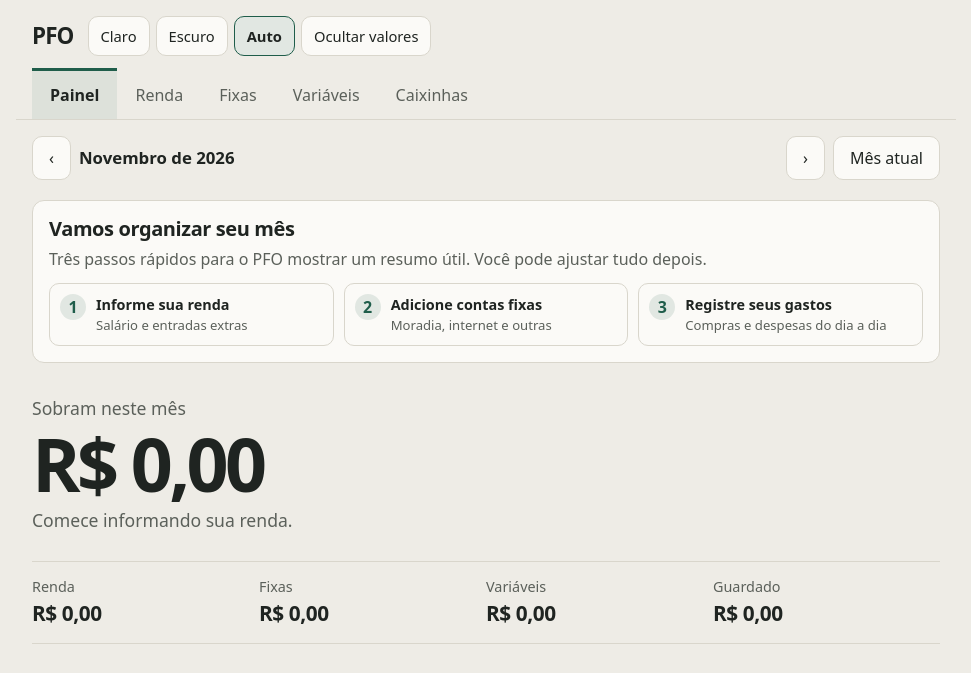
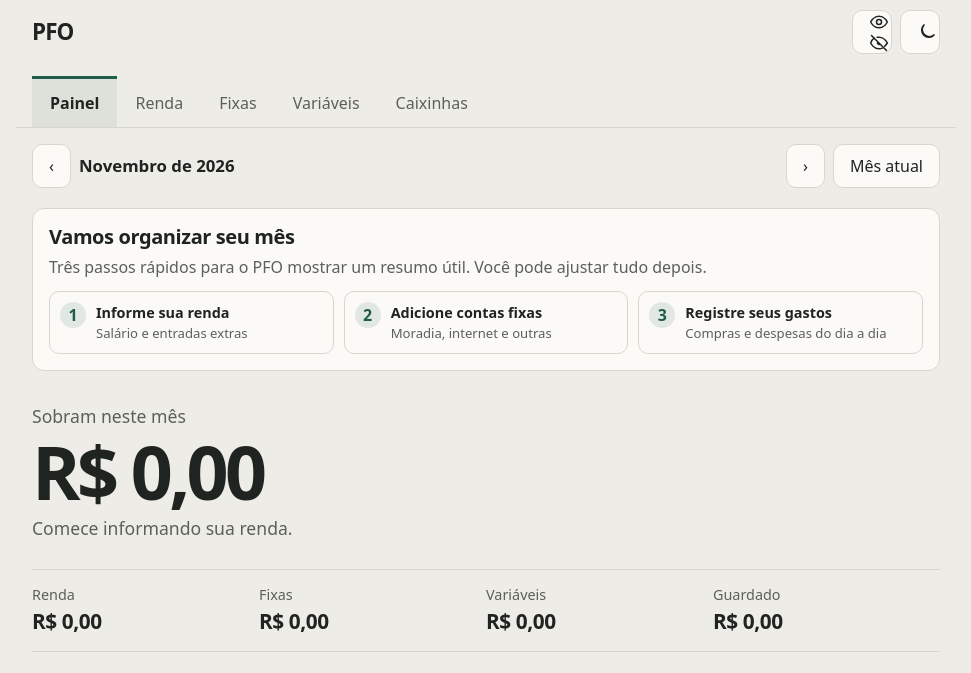
Before and after one commit to realdevboy/PFO, a plain HTML site: page index.html in a window 1280 px wide. Shown: the top 673 px of the page, without its empty margins (154-1125 px from the left). Drawn offline with Linux system fonts and the light colour scheme.

Commit message:
Simplifica controles de tema e privacidade

```diff
--- a/index.html
+++ b/index.html
@@ -18,23 +18,22 @@ b,strong{font-weight:600}.mut{color:var(--mut)}.n{font-variant-numeric:tabular-n
 .skip{position:absolute;left:-999px}.skip:focus{left:8px;top:8px;background:var(--sf);padding:8px;z-index:9}
 .sr{position:absolute;width:1px;height:1px;overflow:hidden;clip:rect(0 0 0 0)}
 :focus-visible{outline:3px solid var(--ac);outline-offset:2px}
-header .w{display:flex;justify-content:space-between;align-items:center;padding-top:16px;padding-bottom:4px}
+header .w{display:grid;grid-template-columns:1fr auto;align-items:center;gap:6px 12px;padding-top:10px;padding-bottom:8px}
 .brand{font-size:1.4rem;font-weight:600;letter-spacing:-.04em}
-.brandset{display:flex;align-items:center;gap:14px}.toptools{display:flex;gap:6px;flex-wrap:wrap}.toptools .btn{min-height:40px;padding:0 10px;font-size:.9rem}
-body.private .n,body.private .big,body.private .stats strong,body.private .goal .money,body.private .goal>div>strong,body.private .salary-total strong,body.private .calc-result strong{filter:blur(8px);user-select:none}body.private .donut svg text{opacity:0}
+.toptools{display:flex;align-items:center;gap:8px}.icon-btn{display:grid;place-items:center;width:40px;height:40px;min-height:40px;padding:0;border-radius:10px}.icon-btn svg{width:20px;height:20px;fill:none;stroke:currentColor;stroke-width:1.8;stroke-linecap:round;stroke-linejoin:round}.icon-btn .icon-sun{display:none}#theme-toggle[data-current-theme="dark"] .icon-sun{display:block}#theme-toggle[data-current-theme="dark"] .icon-moon{display:none}header #warn{grid-column:1/-1}#theme-toggle{grid-column:2;grid-row:1}.toptools #privacy-toggle{grid-column:1;grid-row:1}
 .salary-schedule{margin:0 0 20px;padding:0;list-style:none}.salary-schedule li{display:flex;justify-content:space-between;gap:8px;padding:8px 0;border-bottom:1px solid var(--ln)}
 .calc-result{display:grid;grid-template-columns:repeat(auto-fit,minmax(150px,1fr));gap:12px;margin-top:10px}.calc-result div{padding:12px;border:1px solid var(--ln);border-radius:8px}.calc-result span{display:block;color:var(--mut);font-size:.88rem}.calc-result strong{font-variant-numeric:tabular-nums}
 nav{position:fixed;left:0;right:0;bottom:0;display:flex;background:var(--sf);border-top:1px solid var(--ln);padding-bottom:env(safe-area-inset-bottom);z-index:5}
 nav a{flex:1;text-align:center;padding:14px 2px;min-height:48px;color:var(--mut);text-decoration:none;font-size:.88rem;border-top:3px solid transparent}
 nav a[aria-current=page]{color:var(--ink);font-weight:600;border-top-color:var(--ac);background:color-mix(in srgb,var(--ac) 8%,transparent)}
 @media(min-width:760px){nav{position:static;max-width:940px;margin:8px auto 0;border:0;border-bottom:1px solid var(--ln);background:none;padding:0 16px}nav a{flex:none;padding:12px 18px;font-size:1rem}body{padding-bottom:24px}}
-@media(max-width:520px){header .w{align-items:flex-start;flex-direction:column;gap:8px}.brandset{align-items:flex-start;flex-direction:column;gap:8px}.toptools .btn{padding:0 8px}.startsteps{grid-template-columns:1fr}}
+@media(max-width:520px){header .w{grid-template-columns:1fr auto;align-items:center;gap:6px 8px}.toptools{gap:6px}.icon-btn{width:38px;height:38px;min-height:38px}.startsteps{grid-template-columns:1fr}}
 main{padding-top:16px;padding-bottom:16px}
 .mbar{display:flex;align-items:center;gap:8px;margin-bottom:20px}.mbar strong{flex:1;font-size:1.05rem}
 .btn{font:inherit;min-height:44px;padding:0 16px;border-radius:10px;border:1px solid var(--ln);background:var(--sf);color:var(--ink);cursor:pointer;touch-action:manipulation;transition:transform .1s,border-color .15s,background-color .15s}
 .btn:hover{border-color:var(--ac)}
 .btn:active{transform:scale(.97)}.btn.pri{background:var(--ac);color:var(--on);border-color:var(--ac);font-weight:600}.btn.sm{min-height:40px;padding:0 12px;font-size:.92rem}.btn.dan{color:var(--bad)}
-.toptools button[aria-pressed=true]{border-color:var(--ac);background:color-mix(in srgb,var(--ac) 12%,var(--sf));color:var(--ink);font-weight:600}
+.icon-btn[aria-pressed=true]{border-color:var(--ac);background:color-mix(in srgb,var(--ac) 10%,var(--sf))}
 .start{padding:16px;margin:0 0 24px;background:var(--sf);border:1px solid var(--ln);border-radius:var(--r)}.start h2{margin-bottom:6px}.start p{color:var(--mut)}.startsteps{display:grid;grid-template-columns:repeat(3,1fr);gap:10px;margin-top:12px}.startstep{display:flex;gap:10px;align-items:flex-start;padding:10px;border:1px solid var(--ln);border-radius:10px;color:var(--ink);text-decoration:none}.startstep:hover{border-color:var(--ac)}.startstep b{display:grid;place-items:center;flex:none;width:26px;height:26px;border-radius:50%;background:color-mix(in srgb,var(--ac) 12%,var(--sf));color:var(--ac)}.startstep span{font-size:.9rem}.startstep small{display:block;color:var(--mut);font-size:.82rem}
 .recurrence-fields[hidden]{display:none}
 .hero{padding:8px 0 28px}.hero p{font-size:1.1rem;color:var(--mut)}
@@ -75,7 +74,7 @@ footer{border-top:1px solid var(--ln);padding:20px 0 8px;font-size:.9rem;color:v
 </head>
 <body>
 <a class="skip" href="#main">Pular para o conteúdo</a>
-<header><div class="w"><div class="brandset"><h1 class="brand" translate="no">PFO</h1><div class="toptools" role="group" aria-label="Tema e privacidade"><button class="btn sm" type="button" data-theme-choice="light" aria-label="Ativar tema claro">Claro</button><button class="btn sm" type="button" data-theme-choice="dark" aria-label="Ativar tema escuro">Escuro</button><button class="btn sm" type="button" data-theme-choice="auto" aria-label="Usar tema do dispositivo">Auto</button><button class="btn sm" type="button" id="privacy-toggle" aria-pressed="false">Ocultar valores</button></div></div><span class="mut" id="warn" role="status"></span></div></header>
+<header><div class="w"><h1 class="brand" translate="no">PFO</h1><div class="toptools" role="group" aria-label="Tema e privacidade"><button class="btn icon-btn" type="button" id="privacy-toggle" aria-label="Ocultar valores" title="Ocultar valores" aria-pressed="false"><svg class="icon-eye-open" viewBox="0 0 24 24" aria-hidden="true"><path d="M2 12s3.6-7 10-7 10 7 10 7-3.6 7-10 7S2 12 2 12Z"/><circle cx="12" cy="12" r="3"/></svg><svg class="icon-eye-closed" viewBox="0 0 24 24" aria-hidden="true" hidden><path d="m3 3 18 18M10.6 10.6a2 2 0 0 0 2.8 2.8"/><path d="M9.9 5.2A10.8 10.8 0 0 1 12 5c6.4 0 10 7 10 7a15.8 15.8 0 0 1-3.1 3.8M6.2 6.2C3.5 8 2 12 2 12s3.6 7 10 7a10.5 10.5 0 0 0 4-.8"/></svg></button><button class="btn icon-btn" type="button" id="theme-toggle" data-current-theme="light" aria-label="Alternar para tema escuro" title="Alternar tema" aria-pressed="false"><svg class="icon-moon" viewBox="0 0 24 24" aria-hidden="true"><path d="M20.5 15.5A8.5 8.5 0 0 1 8.5 3.5 8.5 8.5 0 1 0 20.5 15.5Z"/></svg><svg class="icon-sun" viewBox="0 0 24 24" aria-hidden="true"><circle cx="12" cy="12" r="4"/><path d="M12 2v2m0 16v2M4.93 4.93l1.42 1.42m11.3 11.3 1.42 1.42M2 12h2m16 0h2M4.93 19.07l1.42-1.42m11.3-11.3 1.42-1.42"/></svg></button></div><span class="mut" id="warn" role="status"></span></div></header>
 <nav aria-label="Seções"><a href="#painel">Painel</a><a href="#renda">Renda</a><a href="#fixas">Fixas</a><a href="#variaveis">Variáveis</a><a href="#caixinhas">Caixinhas</a></nav>
 <div class="w"><main id="main" tabindex="-1"></main>
 <footer>
@@ -118,7 +117,7 @@ const recurrenceLabel=e=>{if(!e.rec)return"Pontual · "+ml(e.m);const f=e.freq||
 const benefitValues=()=>{const b=S.benefit||{mode:"clt",monthly:null,months:12},m=Math.max(0,Math.min(12,Number(b.months)||0)),base=Number.isInteger(b.monthly)?b.monthly:salaryAt(ui.m),thirteenth=Math.round(base*m/12),vacBase=Math.round(base*m/12),third=Math.round(vacBase/3);return{thirteenth,vacation:vacBase+third,monthlyReserve:Math.round((base+base*4/3)/12)}};
 function save(){try{localStorage.setItem(KEY,JSON.stringify(S))}catch(e){ok=false}$("#warn").textContent=ok?"":"Sem armazenamento neste navegador: exporte seus dados."}
 const commit=()=>{save();render()};
-let tt;function toast(m,undo){const t=$("#toast");t.innerHTML=`<span>${esc(m)}</span>`+(undo?'<button>Desfazer</button>':"");t.classList.add("on");if(undo)$("button",t).onclick=()=>{undo();t.classList.remove("on")};clearTimeout(tt);tt=setTimeout(()=>t.classList.remove("on"),6000)}
+let tt;function toast(m,undo){const t=$("#toast");t.innerHTML=`<span>${esc(m)}</span>`+(undo?'<button>Desfazer</button>':"");t.classList.add("on");maskPrivacy(document.body.classList.contains("private"));if(undo)$("button",t).onclick=()=>{undo();t.classList.remove("on")};clearTimeout(tt);tt=setTimeout(()=>t.classList.remove("on"),6000)}
 function del(k,id,msg){const snap=JSON.stringify(S);S[k]=S[k].filter(x=>x.id!==id);ui.edit=null;commit();toast(msg,()=>{S=JSON.parse(snap);commit()})}
 function calc(m){const inc=salaryAt(m)+S.extras.reduce((a,e)=>a+extraAmount(e,m),0),fx=S.fixed.reduce((a,f)=>a+f.amt,0),vr=S.vars.filter(v=>v.date.startsWith(m)),vt=vr.reduce((a,v)=>a+v.amt,0),
 sv=Math.max(0,S.goals.flatMap(g=>g.hist).filter(h=>!h.init&&h.d.startsWith(m)).reduce((a,h)=>a+h.amt,0)),cat={};
@@ -173,7 +172,7 @@ return`<article class="goal" style="--gc:${g.color}"><div class="gh">${ill(g.typ
 <form class="mov" data-form="mov" data-id="${g.id}"><label class="sr" for="m${g.id}">Valor da movimentação</label><input id="m${g.id}" name="amt" inputmode="decimal" placeholder="Valor" autocomplete="off"><button class="btn pri sm" value="in">Depositar</button><button class="btn sm" value="out">Retirar</button></form><span class="err" role="alert" id="e${g.id}"></span>
 <div class="fa" style="margin-bottom:8px">${acts("goals",g.id)}</div><details><summary>Histórico</summary><ul class="list">${g.hist.slice().reverse().slice(0,8).map(h=>`<li><span class="s">${dfmt(h.d)}, ${esc(h.n||(h.amt>0?"Depósito":"Retirada"))}</span><span class="n ${h.amt<0?"tag bad":""}">${fmt(h.amt)}</span></li>`).join("")}</ul></details></article>`}).join("")}</div>`:empty("Crie sua primeira caixinha: reserva, viagem, casa, estudos…")}</section>`};
 function bars(){$$(".bar i[data-id]").forEach(el=>{const id=el.dataset.id,p=+el.dataset.p,prev=bars.m[id]??0;el.style.transform=`scaleX(${prev})`;requestAnimationFrame(()=>{if(el.isConnected)el.style.transform=`scaleX(${p})`});bars.m[id]=p})}bars.m={};
-function render(){const m=$("#main");m.innerHTML=V[ui.v]();$$("nav a").forEach(a=>a.getAttribute("href")==="#"+ui.v?a.setAttribute("aria-current","page"):a.removeAttribute("aria-current"));bars();document.title="PFO: "+ui.v;
+function render(){const m=$("#main");m.innerHTML=V[ui.v]();$$("nav a").forEach(a=>a.getAttribute("href")==="#"+ui.v?a.setAttribute("aria-current","page"):a.removeAttribute("aria-current"));bars();maskPrivacy(document.body.classList.contains("private"));document.title="PFO: "+ui.v;
 const f=ui.focus||(ui.edit&&"[data-form] input,[data-form] select");ui.focus=null;if(f){const x=$(f,m);if(x)x.focus()}}
 const mainEl=$("#main");
 mainEl.addEventListener("click",e=>{const b=e.target.closest("[data-act]");if(!b)return;const a=b.dataset.act,k=b.dataset.k,id=b.dataset.id;
@@ -184,11 +183,13 @@ else if(a==="pay"){const f=S.fixed.find(x=>x.id===id);f.paid=f.paid||{};f.paid[u
 mainEl.addEventListener("input",e=>{if(e.target.closest("#benefit-form")){updateBenefits();return}if(e.target.id==="q"){ui.q=e.target.value;const p=e.target.selectionStart;ui.focus="#q";render();$("#q").setSelectionRange(p,p)}});
 mainEl.addEventListener("change",e=>{if(e.target.name==="rec"){const fields=e.target.form.querySelector(".recurrence-fields");if(fields)fields.hidden=!e.target.checked}else if(e.target.id==="fc"){ui.fc=e.target.value;render()}else if(e.target.closest("#benefit-form"))updateBenefits()});
 document.addEventListener("keydown",e=>{if(e.key==="Escape"&&ui.edit){ui.edit=null;render()}});
-function updateBenefits(){const f=$("#benefit-form");if(!f)return;const cents=pm(f.elements.monthly.value),months=Math.max(0,Math.min(12,Math.trunc(Number(f.elements.months.value)||0)));S.benefit={mode:f.elements.mode.value,monthly:Number.isNaN(cents)?0:cents,months};$("#benefit-result").innerHTML=benefitMarkup(S.benefit,benefitValues());$("#benefit-note").textContent=S.benefit.mode==="pj"?"Para PJ, os valores são uma sugestão de reserva financeira; não representam benefício trabalhista automático.":"Estimativa simplificada: 1/12 da remuneração por mês considerado e adicional de 1/3 nas férias. Não inclui variáveis, descontos, encargos ou particularidades contratuais.";save()}
-function applyTheme(theme){if(theme==="auto")document.documentElement.removeAttribute("data-theme");else document.documentElement.dataset.theme=theme;const dark=theme==="dark"||(theme==="auto"&&matchMedia("(prefers-color-scheme: dark)").matches),meta=document.querySelector('meta[name="theme-color"]');if(meta)meta.content=dark?"#161815":"#eeece6";try{localStorage.setItem("pfo.theme",theme)}catch(e){}$$("[data-theme-choice]").forEach(b=>b.setAttribute("aria-pressed",String(b.dataset.themeChoice===theme)))}
-function applyPrivacy(hidden){document.body.classList.toggle("private",hidden);const b=$("#privacy-toggle");b.setAttribute("aria-pressed",String(hidden));b.textContent=hidden?"Mostrar valores":"Ocultar valores";try{localStorage.setItem("pfo.private",hidden?"1":"0")}catch(e){}}
+function updateBenefits(){const f=$("#benefit-form");if(!f)return;const cents=pm(f.elements.monthly.value),months=Math.max(0,Math.min(12,Math.trunc(Number(f.elements.months.value)||0)));S.benefit={mode:f.elements.mode.value,monthly:Number.isNaN(cents)?0:cents,months};$("#benefit-result").innerHTML=benefitMarkup(S.benefit,benefitValues());$("#benefit-note").textContent=S.benefit.mode==="pj"?"Para PJ, os valores são uma sugestão de reserva financeira; não representam benefício trabalhista automático.":"Estimativa simplificada: 1/12 da remuneração por mês considerado e adicional de 1/3 nas férias. Não inclui variáveis, descontos, encargos ou particularidades contratuais.";maskPrivacy(document.body.classList.contains("private"));save()}
+const privateText=new WeakMap(),privatePattern=/R\$\s*[\d.]+,\d{2}|\b\d+(?:[.,]\d+)?%/g;
+function maskPrivacy(hidden){const w=document.createTreeWalker(document.body,NodeFilter.SHOW_TEXT);let n;while(n=w.nextNode()){if(hidden){const masked=n.nodeValue.replace(privatePattern,"****");if(masked!==n.nodeValue){if(!privateText.has(n))privateText.set(n,n.nodeValue);n.nodeValue=masked}}else if(privateText.has(n)){n.nodeValue=privateText.get(n);privateText.delete(n)}}}
+function applyTheme(theme){if(theme==="auto")document.documentElement.removeAttribute("data-theme");else document.documentElement.dataset.theme=theme;const dark=theme==="dark"||(theme==="auto"&&matchMedia("(prefers-color-scheme: dark)").matches),meta=document.querySelector('meta[name="theme-color"]'),b=$("#theme-toggle");if(meta)meta.content=dark?"#161815":"#eeece6";document.documentElement.dataset.effectiveTheme=dark?"dark":"light";b.dataset.currentTheme=dark?"dark":"light";b.setAttribute("aria-pressed",String(dark));b.setAttribute("aria-label",dark?"Tema escuro ativo. Alternar para tema claro":"Tema claro ativo. Alternar para tema escuro");b.title=dark?"Alternar para tema claro":"Alternar para tema escuro";try{localStorage.setItem("pfo.theme",theme)}catch(e){}}
+function applyPrivacy(hidden){document.body.classList.toggle("private",hidden);const b=$("#privacy-toggle");b.setAttribute("aria-pressed",String(hidden));b.setAttribute("aria-label",hidden?"Mostrar valores":"Ocultar valores");b.title=hidden?"Mostrar valores":"Ocultar valores";$(".icon-eye-open",b).hidden=hidden;$(".icon-eye-closed",b).hidden=!hidden;maskPrivacy(hidden);try{localStorage.setItem("pfo.private",hidden?"1":"0")}catch(e){}}
 try{applyTheme(localStorage.getItem("pfo.theme")||"auto");applyPrivacy(localStorage.getItem("pfo.private")==="1")}catch(e){applyTheme("auto");applyPrivacy(false)}
-document.addEventListener("click",e=>{const t=e.target.closest("[data-theme-choice]");if(t)applyTheme(t.dataset.themeChoice);if(e.target.closest("#privacy-toggle"))applyPrivacy(!document.body.classList.contains("private"))});
+document.addEventListener("click",e=>{if(e.target.closest("#theme-toggle")){applyTheme($("#theme-toggle").dataset.currentTheme==="dark"?"light":"dark")}if(e.target.closest("#privacy-toggle"))applyPrivacy(!document.body.classList.contains("private"))});
 mainEl.addEventListener("submit",e=>{e.preventDefault();const f=e.target,k=f.dataset.form,d=Object.fromEntries(new FormData(f));let first=null;
 const need=(n,good,msg)=>{const i=f.elements[n],s=i.parentNode.querySelector(".err");if(good){s.textContent="";i.removeAttribute("aria-invalid")}else{s.textContent=msg;i.setAttribute("aria-invalid","true");first=first||i}return good};
 const amt=(n,zero)=>{const c=pm(d[n]);need(n,!isNaN(c)&&(zero||c>0),zero?"Informe um valor válido, como 1.250,50.":"Informe um valor maior que zero, como 89,90.");return c};
```
